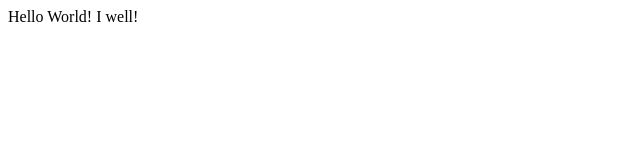
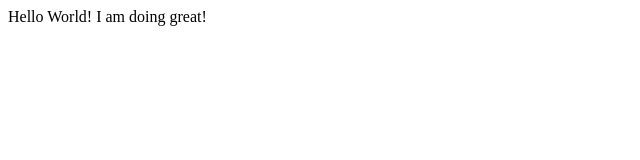
Before and after one commit to SundarRamanP2000/sample, a plain HTML site: page index.html in a window 1280 px wide. Shown: the full height of the page, 0-640 px from the left. Drawn offline with Linux system fonts and the light colour scheme.

Commit message:
first_branch

```diff
--- a/index.html
+++ b/index.html
@@ -4,6 +4,6 @@
     Hello World!
 </head>
 <body>
-    I  well!
+    I  am doing great!
 </body>
 </html>
```
Also changed, not shown: main.html (added, +3 -0 lines).
